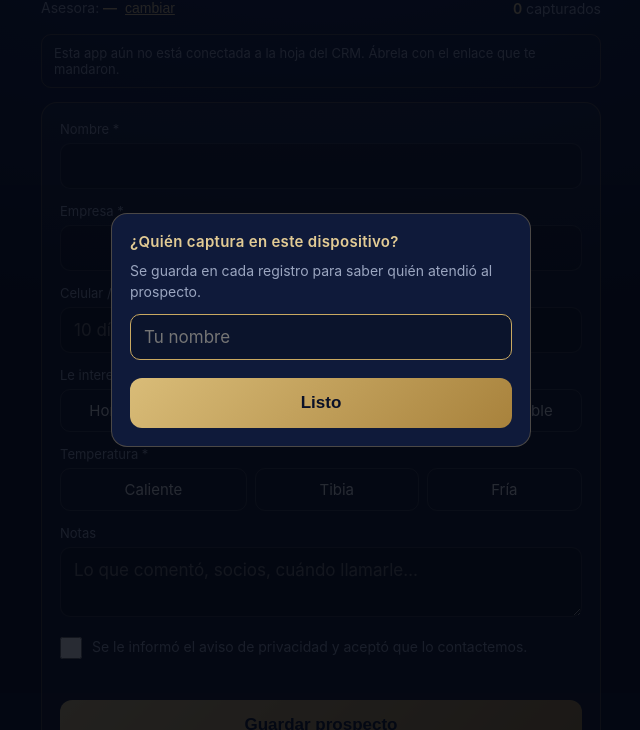
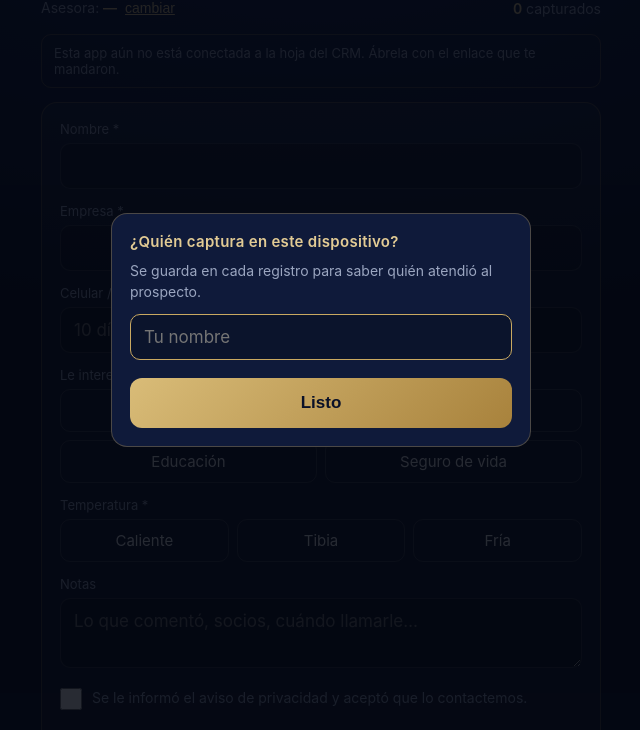
Before and after one commit to Personaclave/personaclave.github.io, a plain HTML site: page registro/index.html in a window 1280 px wide. Shown: the part 70-800 px from the top of the page, without its empty margins (319-959 px from the left). Drawn offline with Linux system fonts and the light colour scheme.

Commit message:
Productos de interés: Persona Clave, PPR, Educación y Seguro de vida
Co-Authored-By: Claude Opus 5.5 <noreply@anthropic.com>
Claude-Session: https://claude.ai/code/session_016muHrcMLWdYqbi3V2ZgVCQ

```diff
--- a/registro/index.html
+++ b/registro/index.html
@@ -37,8 +37,9 @@
   textarea{min-height:70px;resize:vertical}
   .chips{display:flex;flex-wrap:wrap;gap:8px}
   .chips input{position:absolute;opacity:0;pointer-events:none}
-  .chips label{flex:1 1 auto;text-align:center;font-size:15px;padding:11px 12px;border-radius:10px;
+  .chips label{flex:1 1 40%;text-align:center;font-size:15px;padding:11px 12px;border-radius:10px;
     border:1px solid rgba(255,255,255,.16);cursor:pointer;user-select:none}
+  #temp label{flex-basis:25%}
   .chips input:checked + label{background:linear-gradient(135deg,#d9bc78,#a8823c);color:#0a1128;border-color:transparent;font-weight:600}
   .chips input:focus-visible + label{outline:2px solid var(--gold2)}
   .check{display:flex;gap:10px;align-items:flex-start;margin-top:16px;font-size:14px;color:var(--muted);line-height:1.4}
@@ -89,9 +90,10 @@
 
     <label class="f">Le interesa *</label>
     <div class="chips" id="interes">
-      <input type="checkbox" id="i1" value="Hombre Clave"><label for="i1">Hombre Clave</label>
-      <input type="checkbox" id="i2" value="Seguro de vida"><label for="i2">Seguro de vida</label>
-      <input type="checkbox" id="i3" value="Ahorro deducible"><label for="i3">Ahorro deducible</label>
+      <input type="checkbox" id="i1" value="Persona Clave"><label for="i1">Persona Clave</label>
+      <input type="checkbox" id="i2" value="PPR"><label for="i2">PPR</label>
+      <input type="checkbox" id="i3" value="Educación"><label for="i3">Educación</label>
+      <input type="checkbox" id="i4" value="Seguro de vida"><label for="i4">Seguro de vida</label>
     </div>
 
     <label class="f">Temperatura *</label>
--- a/registro/sw.js
+++ b/registro/sw.js
@@ -1,5 +1,5 @@
 // Guarda la app para que abra sin internet. Los registros NO pasan por aquí: viven en el dispositivo.
-var CACHE = "aurum-registro-v2";
+var CACHE = "aurum-registro-v3";
 var FILES = ["./", "./index.html", "./manifest.webmanifest", "./icon-192.png", "./icon-512.png", "../aurum-logo.png"];
 self.addEventListener("install", function (e) {
   e.waitUntil(caches.open(CACHE).then(function (c) { return c.addAll(FILES); }).then(function () { return self.skipWaiting(); }));
```
